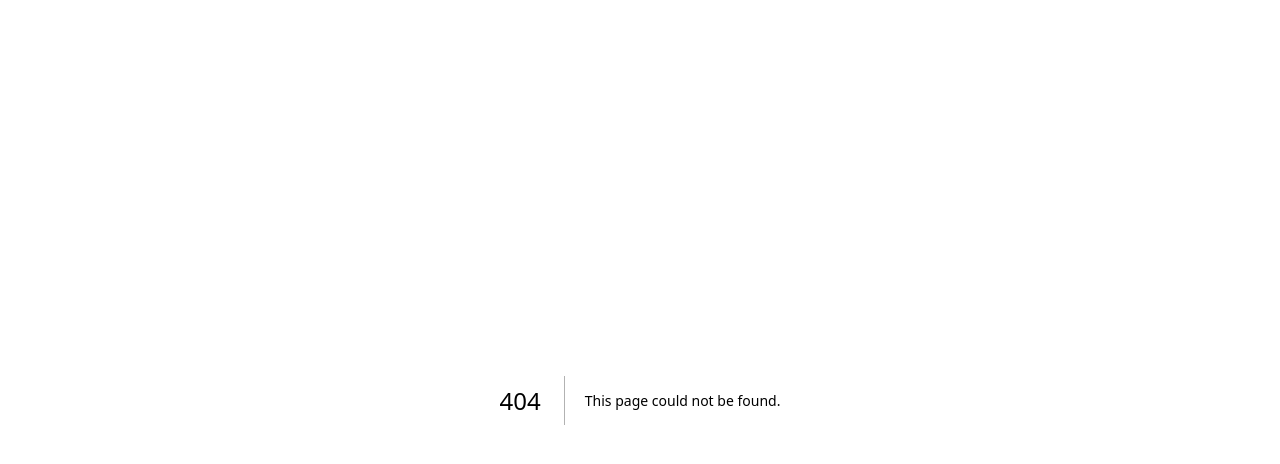
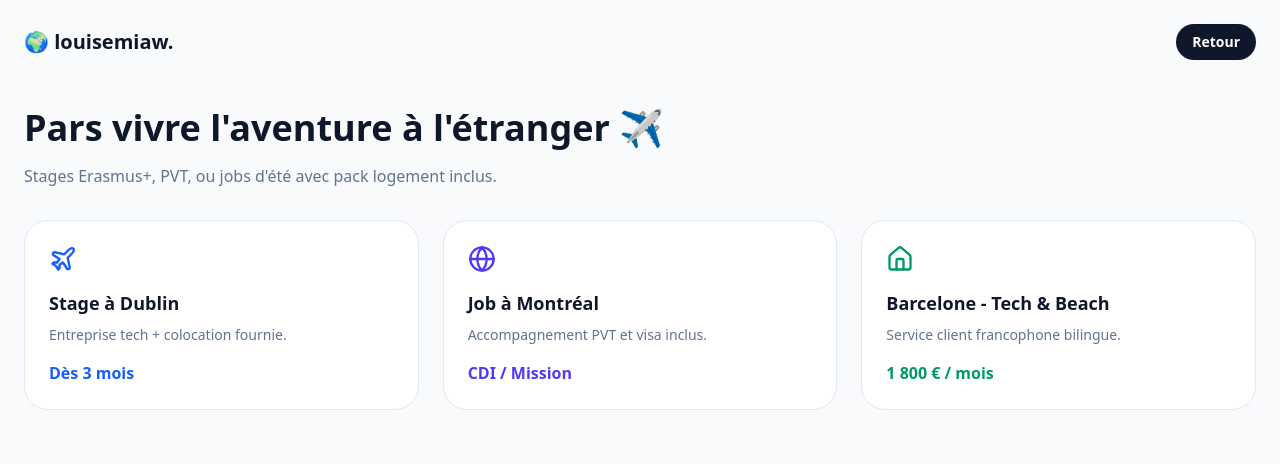
Before and after one commit to tchikibinks/louisemiaw, a Next.js app: page /international in a window 1280 px wide. Before the commit this address had no page. Shown: the top 464 px of the page. Built offline with nearby package versions, Linux system fonts and the light colour scheme.

Commit message:
Correction mode sombre bidirectionnel et pages pleines

```diff
--- /dev/null
+++ b/src/app/international/page.tsx
@@ -0,0 +1,40 @@
+'use content';
+import Link from 'next/link';
+import { Globe, Plane, Home, ShieldCheck } from 'lucide-react';
+
+export default function InternationalPage() {
+  return (
+    <div className="min-h-screen bg-slate-50 dark:bg-slate-950 text-slate-900 dark:text-slate-50 font-sans p-6">
+      <div className="max-w-7xl mx-auto">
+        <header className="flex justify-between items-center mb-12">
+          <Link href="/" className="font-black text-xl">🌍 louisemiaw.</Link>
+          <Link href="/" className="px-4 py-2 bg-slate-900 dark:bg-slate-800 text-white rounded-full text-sm font-bold">Retour</Link>
+        </header>
+
+        <h1 className="text-4xl font-black mb-4">Pars vivre l'aventure à l'étranger ✈️</h1>
+        <p className="text-slate-500 dark:text-slate-400 mb-8 max-w-xl">Stages Erasmus+, PVT, ou jobs d'été avec pack logement inclus.</p>
+
+        <div className="grid grid-cols-1 md:grid-cols-3 gap-6">
+          <div className="bg-white dark:bg-slate-900 p-6 rounded-3xl border border-slate-200 dark:border-slate-800">
+            <Plane className="text-blue-600 mb-4" size={28}/>
+            <h3 className="font-bold text-lg mb-2">Stage à Dublin</h3>
+            <p className="text-sm text-slate-500 mb-4">Entreprise tech + colocation fournie.</p>
+            <span className="font-extrabold text-blue-600">Dès 3 mois</span>
+          </div>
+          <div className="bg-white dark:bg-slate-900 p-6 rounded-3xl border border-slate-200 dark:border-slate-800">
+            <Globe className="text-indigo-600 mb-4" size={28}/>
+            <h3 className="font-bold text-lg mb-2">Job à Montréal</h3>
+            <p className="text-sm text-slate-500 mb-4">Accompagnement PVT et visa inclus.</p>
+            <span className="font-extrabold text-indigo-600">CDI / Mission</span>
+          </div>
+          <div className="bg-white dark:bg-slate-900 p-6 rounded-3xl border border-slate-200 dark:border-slate-800">
+            <Home className="text-emerald-600 mb-4" size={28}/>
+            <h3 className="font-bold text-lg mb-2">Barcelone - Tech & Beach</h3>
+            <p className="text-sm text-slate-500 mb-4">Service client francophone bilingue.</p>
+            <span className="font-extrabold text-emerald-600">1 800 € / mois</span>
+          </div>
+        </div>
+      </div>
+    </div>
+  );
+}
--- a/src/app/page.tsx
+++ b/src/app/page.tsx
@@ -7,6 +7,7 @@ export default function HomePage() {
   const [isDark, setIsDark] = useState(false);
 
   useEffect(() => {
+    // Vérifie si le mode sombre est déjà actif au chargement
     if (document.documentElement.classList.contains('dark')) {
       setIsDark(true);
     }
@@ -15,9 +16,11 @@ export default function HomePage() {
   const toggleTheme = () => {
     if (isDark) {
       document.documentElement.classList.remove('dark');
+      localStorage.theme = 'light';
       setIsDark(false);
     } else {
       document.documentElement.classList.add('dark');
+      localStorage.theme = 'dark';
       setIsDark(true);
     }
   };
@@ -43,7 +46,11 @@ export default function HomePage() {
           </nav>
 
           <div className="flex items-center gap-3">
-            <button onClick={toggleTheme} className="p-2.5 rounded-full bg-slate-100 dark:bg-slate-800 text-slate-600 dark:text-slate-300 hover:bg-slate-200 dark:hover:bg-slate-700 transition" title="Changer de thème">
+            <button
+              onClick={toggleTheme}
+              className="p-2.5 rounded-full bg-slate-100 dark:bg-slate-800 text-slate-600 dark:text-slate-300 hover:bg-slate-200 dark:hover:bg-slate-700 transition cursor-pointer"
+              title="Changer de thème"
+            >
               {isDark ? <Sun size={18} /> : <Moon size={18} />}
             </button>
             <Link href="/projet" className="px-5 py-2.5 text-sm font-bold text-white bg-slate-900 dark:bg-blue-600 hover:bg-slate-800 dark:hover:bg-blue-700 rounded-full shadow-sm transition hidden sm:block">
@@ -54,18 +61,22 @@ export default function HomePage() {
       </header>
 
       <main className="flex-1 flex flex-col items-center text-center px-4 pt-32 pb-20 bg-[radial-gradient(ellipse_at_top,_var(--tw-gradient-stops))] from-slate-50 via-white to-white dark:from-slate-900 dark:via-slate-950 dark:to-slate-950 transition-colors duration-300">
+
         <div className="inline-flex items-center gap-2 px-3 py-1.5 rounded-full bg-slate-100 dark:bg-slate-800 text-slate-600 dark:text-slate-300 text-xs font-bold mb-8 transition-colors">
           <span className="w-2 h-2 rounded-full bg-blue-500 animate-pulse"></span>
           Le moteur de matching nouvelle génération 🍣
         </div>
+
         <h1 className="text-5xl sm:text-7xl font-black tracking-tight max-w-4xl mb-6 text-slate-900 dark:text-white leading-[1.1] transition-colors">
           Et toi, tu fais quoi <br/>
           <span className="text-blue-600">l’année prochaine ?</span>
         </h1>
+
         <p className="text-lg text-slate-500 dark:text-slate-400 max-w-2xl mb-12 font-medium transition-colors">
           Découvre l’emploi, l’alternance ou l’expérience à l’étranger qui correspond <strong className="text-slate-900 dark:text-white">réellement</strong> à ton profil. Sans stress, sans perdre de temps.
         </p>
-        <div className="bg-white dark:bg-slate-900 p-2 rounded-[2rem] shadow-[0_8px_30px_rgb(0,0,0,0.04)] dark:shadow-[0_8px_30px_rgb(0,0,0,0.3)] border border-slate-100 dark:border-slate-800 flex flex-col md:flex-row gap-2 max-w-3xl w-full transition-all hover:shadow-[0_8px_30px_rgb(0,0,0,0.08)]">
+
+        <div className="bg-white dark:bg-slate-900 p-2 rounded-[2rem] shadow-[0_8px_30px_rgb(0,0,0,0.04)] dark:shadow-[0_8px_30px_rgb(0,0,0,0.3)] border border-slate-100 dark:border-slate-800 flex flex-col md:flex-row gap-2 max-w-3xl w-full transition-all">
           <div className="flex-1 flex items-center px-5 py-3.5 bg-transparent rounded-full focus-within:bg-slate-50 dark:focus-within:bg-slate-800/50 transition">
             <Search className="text-slate-400 mr-3 shrink-0" size={20} />
             <input type="text" placeholder="Que recherches-tu ?" className="bg-transparent outline-none w-full font-semibold text-slate-900 dark:text-white placeholder-slate-400 dark:placeholder-slate-500" />
@@ -75,29 +86,11 @@ export default function HomePage() {
             <MapPin className="text-slate-400 mr-3 shrink-0" size={20} />
             <input type="text" placeholder="Dans quelle ville ?" className="bg-transparent outline-none w-full font-semibold text-slate-900 dark:text-white placeholder-slate-400 dark:placeholder-slate-500" />
           </div>
-          <Link href="/alternance" className="bg-blue-600 hover:bg-blue-700 text-white font-bold px-8 py-4 rounded-full transition flex items-center justify-center gap-2 shadow-md dark:shadow-none">
+          <Link href="/alternance" className="bg-blue-600 hover:bg-blue-700 text-white font-bold px-8 py-4 rounded-full transition flex items-center justify-center gap-2 shadow-md">
             Rechercher
           </Link>
         </div>
       </main>
-
-      <section className="max-w-7xl mx-auto px-6 py-24 grid grid-cols-1 md:grid-cols-3 gap-8">
-        <div className="p-8 rounded-3xl bg-slate-50 dark:bg-slate-900/50 border border-slate-100 dark:border-slate-800 hover:border-blue-100 transition-colors">
-          <div className="text-3xl mb-4">🎯</div>
-          <h3 className="text-xl font-bold mb-2 text-slate-900 dark:text-white">Matching sur-mesure</h3>
-          <p className="text-slate-500 dark:text-slate-400 text-sm font-medium">Notre IA analyse tes compétences et te propose uniquement ce qui te correspond.</p>
-        </div>
-        <div className="p-8 rounded-3xl bg-slate-50 dark:bg-slate-900/50 border border-slate-100 dark:border-slate-800 hover:border-blue-100 transition-colors">
-          <div className="text-3xl mb-4">🍣</div>
-          <h3 className="text-xl font-bold mb-2 text-slate-900 dark:text-white">Alternance & Emploi</h3>
-          <p className="text-slate-500 dark:text-slate-400 text-sm font-medium">Des milliers d'offres qualifiées pour lancer ta carrière dans les meilleures conditions.</p>
-        </div>
-        <div className="p-8 rounded-3xl bg-slate-50 dark:bg-slate-900/50 border border-slate-100 dark:border-slate-800 hover:border-blue-100 transition-colors">
-          <div className="text-3xl mb-4">🌍</div>
-          <h3 className="text-xl font-bold mb-2 text-slate-900 dark:text-white">Départ à l'étranger</h3>
-          <p className="text-slate-500 dark:text-slate-400 text-sm font-medium">Stages et jobs internationaux avec options de logement inclus pour voyager l'esprit léger.</p>
-        </div>
-      </section>
 
       <footer className="py-8 border-t border-slate-100 dark:border-slate-800 text-center flex flex-col items-center justify-center gap-2 text-sm text-slate-400 dark:text-slate-500 font-medium transition-colors">
         <span>louisemiaw. © 2026</span>
```
